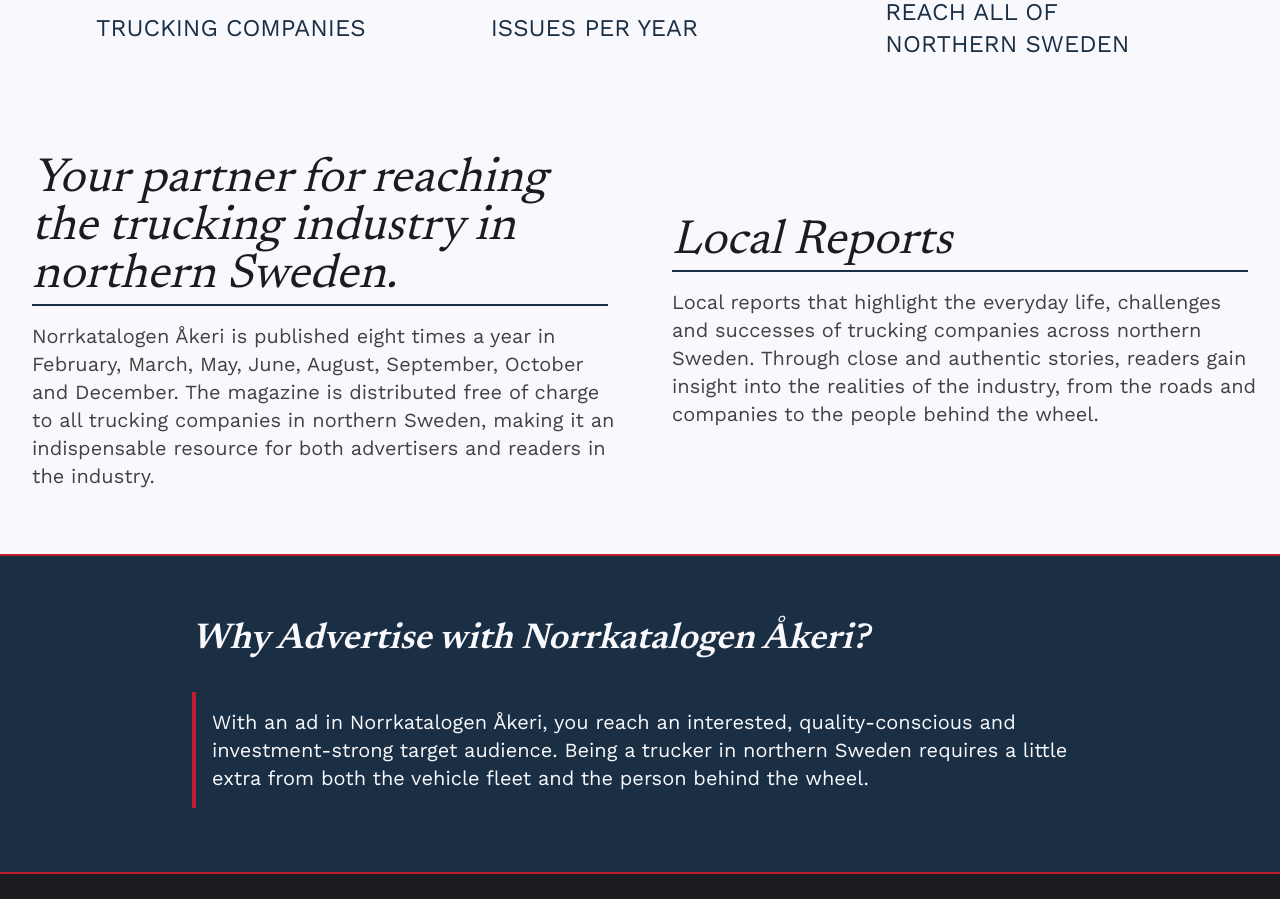
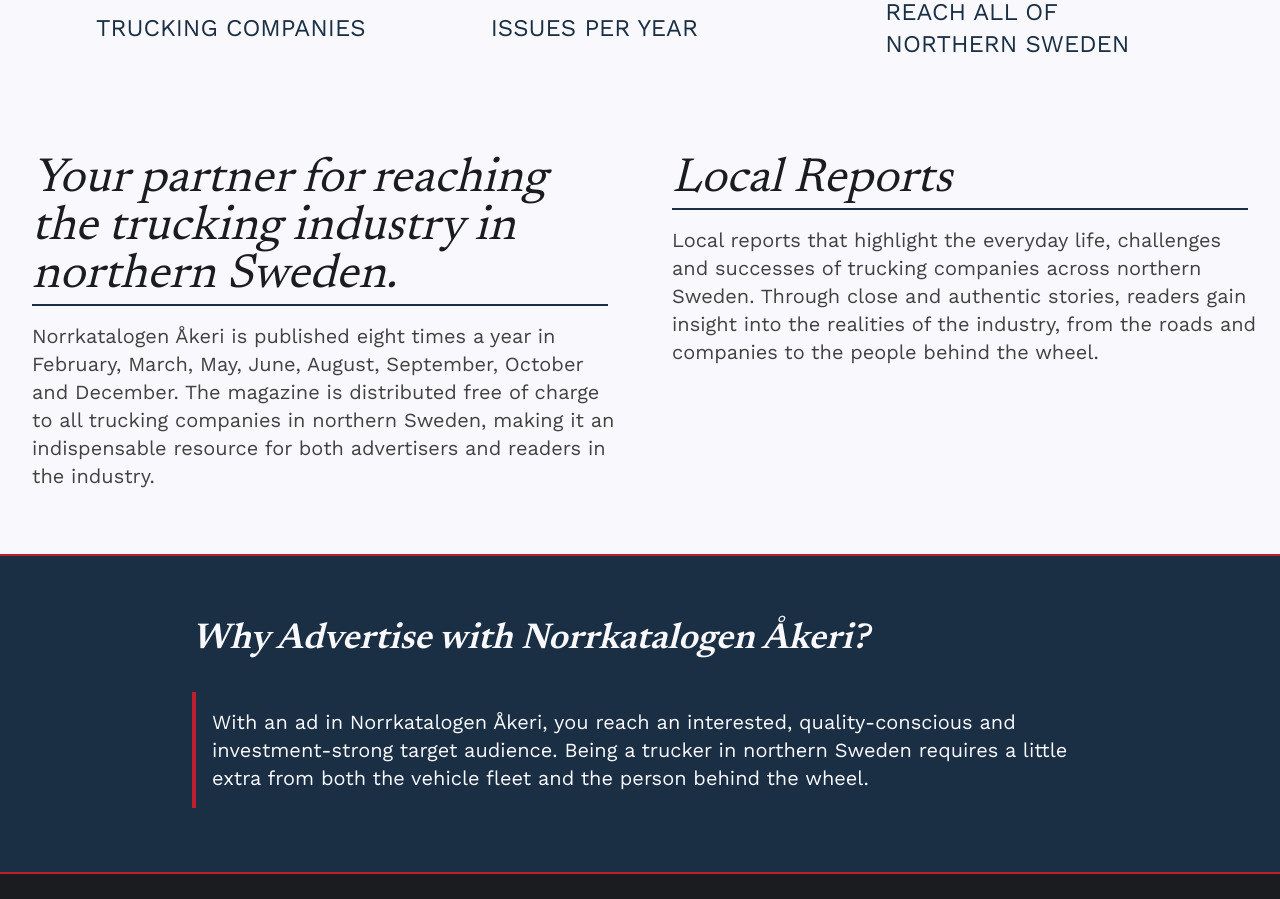
Before and after one commit to Merv1l-Fall/Norrkatalogen-web, a Next.js app: page /en in a window 1280 px wide. Shown: the part 940-1839 px from the top of the page. Built offline with nearby package versions, Linux system fonts and the light colour scheme; no server answers.

Commit message:
Small fixes

```diff
--- a/src/app/[lang]/about/page.tsx
+++ b/src/app/[lang]/about/page.tsx
@@ -1,9 +1,9 @@
 
 
-const aboutPage = () => {
+const AboutPage = () => {
 	return (
 		<p>About Us</p>
 	)
 }
 
-export default aboutPage;
+export default AboutPage;
--- a/src/components/sections/info/TextSection.tsx
+++ b/src/components/sections/info/TextSection.tsx
@@ -10,7 +10,7 @@
 const TextSection = ({ dict }: Props) => {
 	return (
 		<>
-			<div className="flex justify-evenly items-center w-full flex-col gap-8 py-8 md:flex-row">
+			<div className="flex justify-evenly w-full flex-col gap-8 py-8 md:flex-row">
 				<div className="flex w-full md:flex-row flex-col gap-8  pb-8 md:h-full">
 					<div className="flex flex-col gap-4 h-full items-left">
 						<h3 className="text-4xl sm:text-4xl md:ml-4 md:text-5xl font-serif text-brand-off-black max-w-xl border-b-2 border-brand-blue md:width-1/2 italic pb-1">
```
